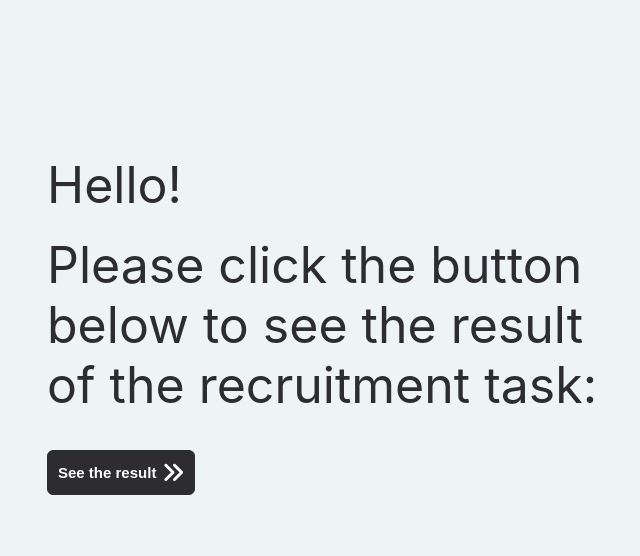
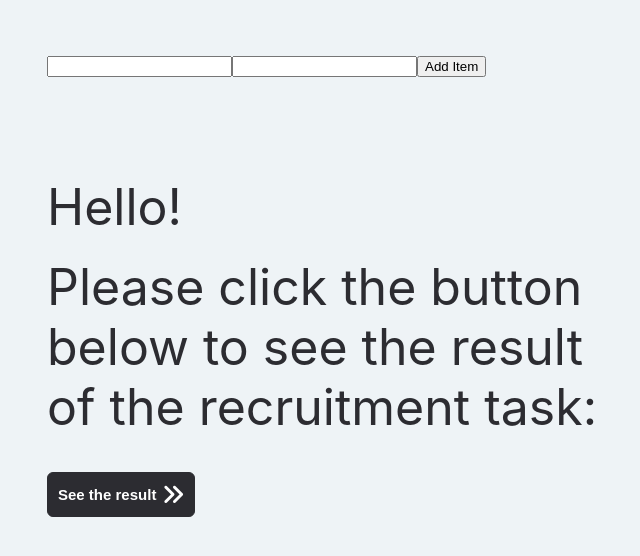
Before and after one commit to maniazurek/Carts, a React (Create React App) app: page / in a window 1280 px wide. Shown: the top 556 px of the page, without its empty margins (33-673 px from the left). Built offline with nearby package versions, Linux system fonts and the light colour scheme.

Commit message:
worked on post request

```diff
--- a/src/components/CartForm.js
+++ b/src/components/CartForm.js
@@ -3,12 +3,21 @@ import { Window, Button, CloseButton, Title } from "../utils/styledComponents";
 
 const CartForm = ({ handleCloseForm, addCartData, cartsData }) => {
   const [userId, setUserId] = useState("");
-  const [products, setProducts] = useState([{}]);
+  const [productId, setProductId] = useState("");
+  const [productQuantity, setProductQuantity] = useState("");
+  const [products, setProducts] = useState([]);
 
   const addNewCart = (event) => {
+    const newProduct = {
+      id: productId,
+      quantity: productQuantity,
+    };
+    setProducts([...products, newProduct]);
+    console.log(newProduct);
     addCartData(userId, products);
     handleCloseForm();
   };
+
   return (
     <Window>
       <form onSubmit={addNewCart}>
@@ -19,6 +28,15 @@ const CartForm = ({ handleCloseForm, addCartData, cartsData }) => {
           value={userId}
           onChange={(event) => setUserId(event.target.value)}
         />
+        <input
+          value={productId}
+          onChange={(event) => setProductId(event.target.value)}
+        />
+        <input
+          value={productQuantity}
+          onChange={(event) => setProductQuantity(event.target.value)}
+        />
+
         <select>
           {cartsData.map((product) => {
             return <option value={product.id}>{product.id}</option>;
--- a/src/components/Carts.js
+++ b/src/components/Carts.js
@@ -53,8 +53,6 @@ const Carts = () => {
     setIsFormOpen(false);
   };
 
-  console.log(cartsData);
-
   return (
     <MainLayout>
       <Header>LIST OF CARTS:</Header>
--- a/src/pages/Welcome.js
+++ b/src/pages/Welcome.js
@@ -1,4 +1,4 @@
-import React from "react";
+import React, { useEffect, useState } from "react";
 import { useNavigate } from "react-router";
 import {
   MainLayout,
@@ -8,6 +8,33 @@ import {
 } from "../utils/styledComponents";
 
 const Welcome = () => {
+  const [items, setItems] = useState([]);
+  const [name, setName] = useState("");
+  const [price, setPrice] = useState("");
+
+  // useEffect(() => {
+  //   const addNewItem = () => {
+  //     const newItem = {
+  //       nameItem: name,
+  //       priceItem: price,
+  //     };
+  //     setItems([...items, newItem]);
+  //   };
+  //   addNewItem();
+  // }, []);
+
+  const addNewItem = (event) => {
+    event.preventDefault();
+    const newItem = {
+      nameItem: name,
+      priceItem: price,
+    };
+    // setItems([...items, newItem]);
+    console.log(newItem);
+    setItems([...items, newItem]);
+    console.log(items)
+  };
+
   const navigate = useNavigate();
 
   const onStart = () => {
@@ -15,6 +42,14 @@ const Welcome = () => {
   };
   return (
     <MainLayout style={{ margin: "0", paddingLeft: "80px" }}>
+      <form onSubmit={addNewItem}>
+        <input value={name} onChange={(event) => setName(event.target.value)} />
+        <input
+          value={price}
+          onChange={(event) => setPrice(event.target.value)}
+        />
+        <button type="submit">Add Item</button>
+      </form>
       <MainTitle style={{ marginTop: "100px" }}>Hello!</MainTitle>
       <MainTitle>
         Please click the button below to see the result of the recruitment task:
```
